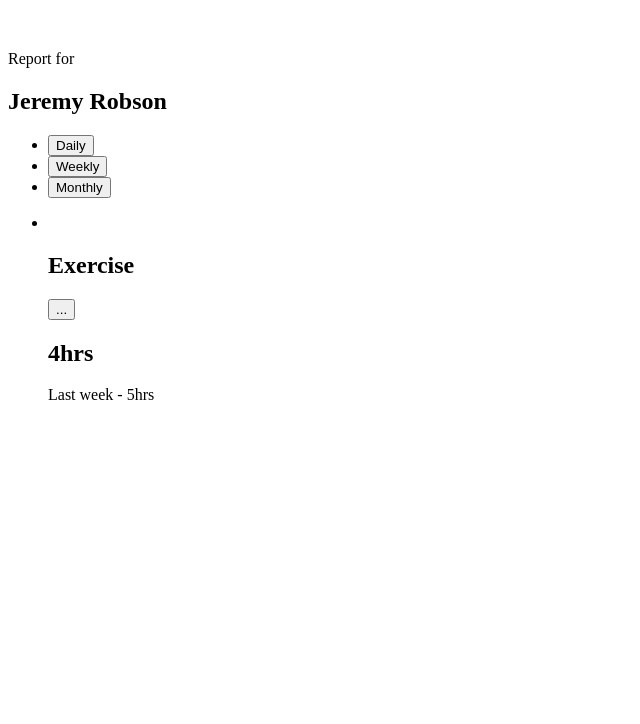
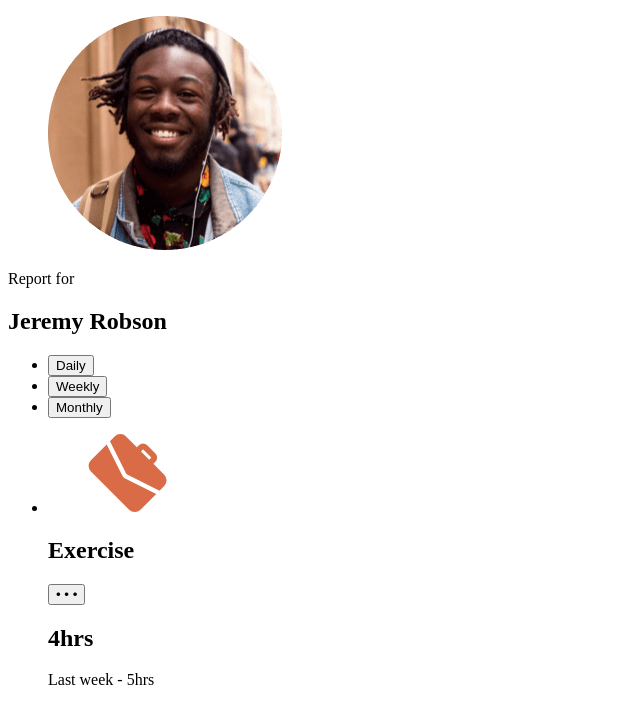
Before and after one commit to NathanaelCruz/html, a plain HTML site: page time-tracking-dashboard-main/index.html in a window 1280 px wide. Shown: the whole page, without its empty margins (0-640 px from the left). Drawn offline with Linux system fonts and the light colour scheme.

Commit message:
Update structure with details

```diff
--- a/time-tracking-dashboard-main/index.html
+++ b/time-tracking-dashboard-main/index.html
@@ -21,23 +21,30 @@
     <main>
       <div>
         <section>
-          <figure><img src="" alt="" /></figure>
+          <figure>
+            <img
+              src="./images/image-jeremy.png"
+              alt="Profile's image of Jeremy"
+            />
+          </figure>
           <p>Report for</p>
           <h1>Jeremy Robson</h1>
         </section>
         <ul>
-          <li><button>Daily</button></li>
-          <li><button>Weekly</button></li>
-          <li><button>Monthly</button></li>
+          <li><button type="button">Daily</button></li>
+          <li><button type="button">Weekly</button></li>
+          <li><button type="button">Monthly</button></li>
         </ul>
       </div>
       <ul>
         <li>
-          <figure><img src="" alt="" /></figure>
+          <figure>
+            <img src="./images/icon-work.svg" alt="Icon of work" />
+          </figure>
           <section>
             <header>
               <h2>Exercise</h2>
-              <button>...</button>
+              <button type="button">&#8226; &#8226; &#8226;</button>
             </header>
             <h2>4hrs</h2>
             <footer>
```
